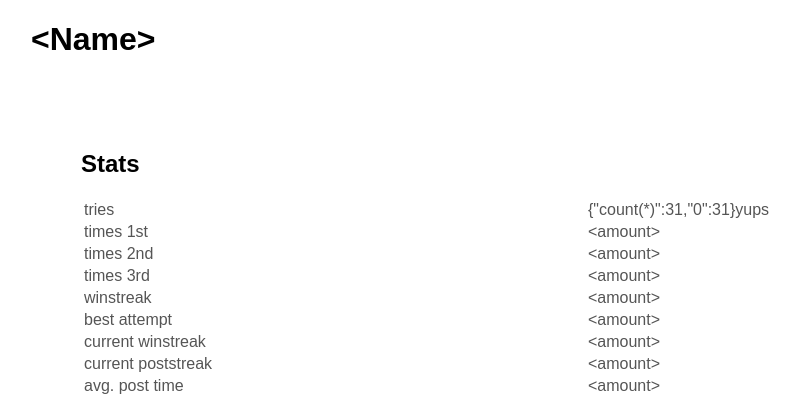
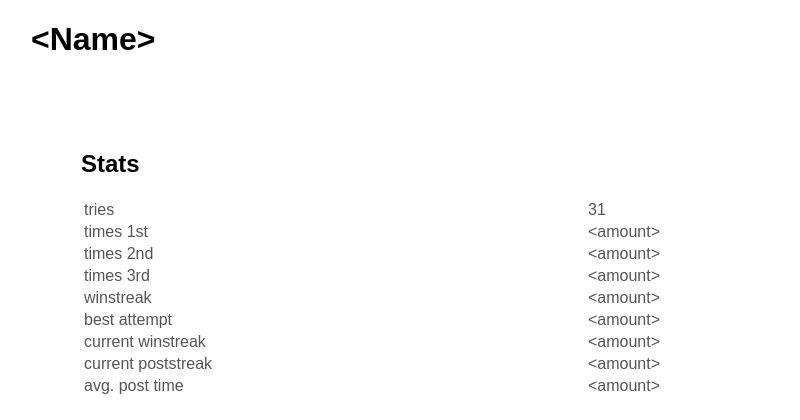
Before and after one commit to stevengunneweg/1337, a PHP site: page /stats/stats.php in a window 1280 px wide. Shown: the top 420 px of the page, without its empty margins (161-961 px from the left). Run offline with PHP 8.4, Linux system fonts and the light colour scheme; data comes from the database, SQL or seed files in the repository; data that the repository does not hold is empty; a stand-in replaces the project's code that opens the database connection.

Commit message:
reformatted tries output

```diff
--- a/stats/stats.php
+++ b/stats/stats.php
@@ -32,7 +32,7 @@ function getTries() {
 	$stmt = $dbh->prepare($tries);
 	$stmt->execute(array(':name'=>'Steven'));
 	$result = $stmt->fetchAll();
-	return json_encode($result[0])."yups";
+	return $result[0][0];
 }
 function hasAchievement($achievement) {
 	return false;
```
